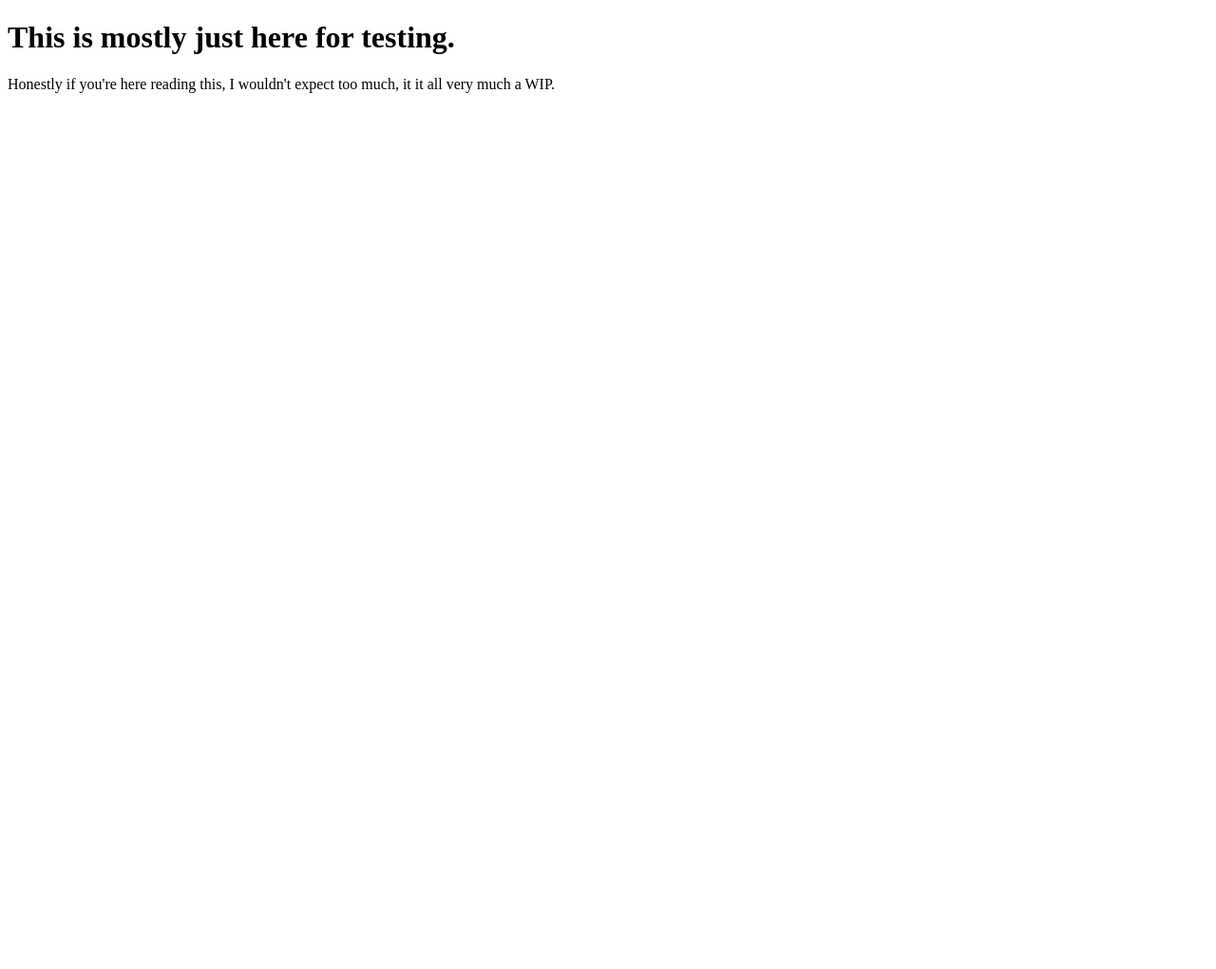
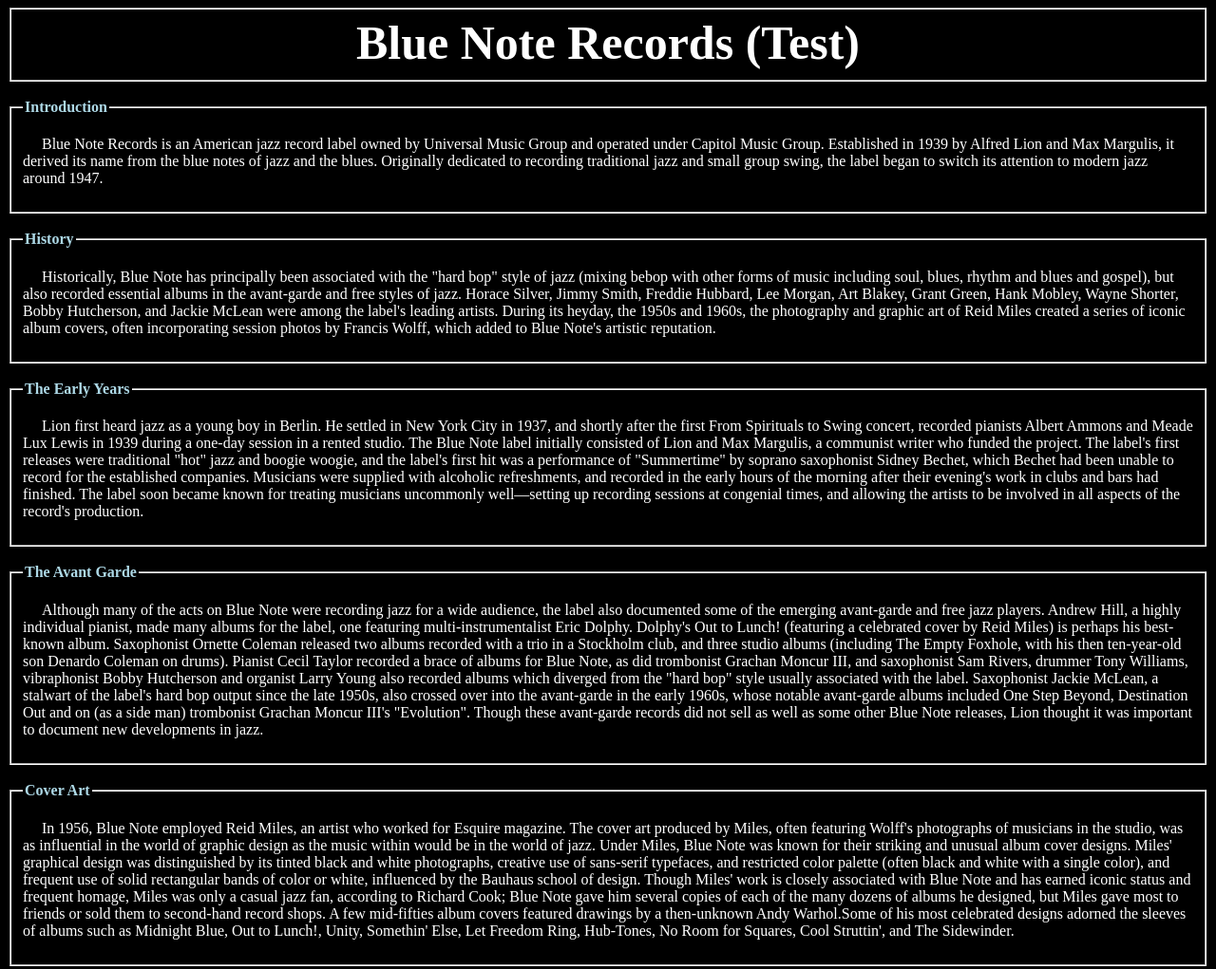
Before and after one commit to DinoWorkshop/DinoWorkshop.github.io, a plain HTML site: page index.html in a window 1280 px wide. Shown: the whole page at 95% size. Before the commit the page ends 800 px from the top, so only its background shows below. Drawn offline with Linux system fonts and the light colour scheme.

Commit message:
?
blue note test

```diff
--- /dev/null
+++ b/css/style.css
@@ -0,0 +1,24 @@
+legend {
+  color:lightblue;
+}
+
+fieldset {
+  background-color: black;
+  border-color: white;
+}
+
+body {
+  background-color: black;
+}
+
+p {
+  color: white;
+  text-indent: 20px;
+}
+
+.header header {
+  color:white;
+  font-weight: bold;
+  font-size: 50px;
+  text-align: center;
+}
--- a/index.html
+++ b/index.html
@@ -1,13 +1,69 @@
 <!DOCTYPE html>
 <html lang="en" dir="ltr">
   <head>
-    <link rel="stylesheet" href="css/style.css">
+    <link rel="stylesheet" href="./css/style.css">
     <meta charset="utf-8">
-    <title>Testing Website</title>
+    <title>Blue Note Records Test</title>
   </head>
   <body>
-<h1> This is mostly just here for testing. </h1>
 
-<p> Honestly if you're here reading this, I wouldn't expect too much, it it all very much a WIP.
+
+<div class="header">
+  <fieldset>
+    <header> Blue Note Records (Test) </header>
+  </fieldset>
+</div>
+
+<br>
+
+<div class="intro">
+  <fieldset>
+    <legend> <b> Introduction </b> </legend>
+    <p> Blue Note Records is an American jazz record label owned by Universal Music Group and operated under Capitol Music Group.
+      Established in 1939 by Alfred Lion and Max Margulis, it derived its name from the blue notes of jazz and the blues.
+      Originally dedicated to recording traditional jazz and small group swing, the label began to switch its attention to modern jazz around 1947.<p>
+  </fieldset>
+</div>
+
+<br>
+
+<div class="history">
+  <fieldset>
+      <legend> <b> History </b> </legend>
+        <p> Historically, Blue Note has principally been associated with the "hard bop" style of jazz (mixing bebop with other forms of music including soul, blues, rhythm and blues and gospel), but also recorded essential albums in the avant-garde and free styles of jazz. Horace Silver, Jimmy Smith, Freddie Hubbard, Lee Morgan, Art Blakey, Grant Green, Hank Mobley, Wayne Shorter, Bobby Hutcherson, and Jackie McLean were among the label's leading artists. During its heyday, the 1950s and 1960s, the photography and graphic art of Reid Miles created a series of iconic album covers, often incorporating session photos by Francis Wolff, which added to Blue Note's artistic reputation.</p>
+  </fieldset>
+</div>
+
+<br>
+
+<div class="earlyYears">
+  <fieldset>
+      <legend> <b> The Early Years </b> </legend>
+    <p> Lion first heard jazz as a young boy in Berlin. He settled in New York City in 1937, and shortly after the first From Spirituals to Swing concert, recorded pianists Albert Ammons and Meade Lux Lewis in 1939 during a one-day session in a rented studio. The Blue Note label initially consisted of Lion and Max Margulis, a communist writer who funded the project. The label's first releases were traditional "hot" jazz and boogie woogie, and the label's first hit was a performance of "Summertime" by soprano saxophonist Sidney Bechet, which Bechet had been unable to record for the established companies. Musicians were supplied with alcoholic refreshments, and recorded in the early hours of the morning after their evening's work in clubs and bars had finished. The label soon became known for treating musicians uncommonly well—setting up recording sessions at congenial times, and allowing the artists to be involved in all aspects of the record's production.</p>
+  </fieldset>
+</div>
+
+<br>
+
+<div class="avant">
+  <fieldset>
+    <legend> <b> The Avant Garde </b> </legend>
+    <p> Although many of the acts on Blue Note were recording jazz for a wide audience, the label also documented some of the emerging avant-garde and free jazz players. Andrew Hill, a highly individual pianist, made many albums for the label, one featuring multi-instrumentalist Eric Dolphy. Dolphy's Out to Lunch! (featuring a celebrated cover by Reid Miles) is perhaps his best-known album. Saxophonist Ornette Coleman released two albums recorded with a trio in a Stockholm club, and three studio albums (including The Empty Foxhole, with his then ten-year-old son Denardo Coleman on drums). Pianist Cecil Taylor recorded a brace of albums for Blue Note, as did trombonist Grachan Moncur III, and saxophonist Sam Rivers, drummer Tony Williams, vibraphonist Bobby Hutcherson and organist Larry Young also recorded albums which diverged from the "hard bop" style usually associated with the label.
+      Saxophonist Jackie McLean, a stalwart of the label's hard bop output since the late 1950s, also crossed over into the avant-garde in the early 1960s, whose notable avant-garde albums included One Step Beyond, Destination Out and on (as a side man) trombonist Grachan Moncur III's "Evolution".
+Though these avant-garde records did not sell as well as some other Blue Note releases, Lion thought it was important to document new developments in jazz.<p>
+</fieldset>
+</div>
+
+<br>
+
+<div class="cover">
+  <fieldset>
+    <legend> <b> Cover Art </b> </legend>
+    <p> In 1956, Blue Note employed Reid Miles, an artist who worked for Esquire magazine. The cover art produced by Miles, often featuring Wolff's photographs of musicians in the studio, was as influential in the world of graphic design as the music within would be in the world of jazz. Under Miles, Blue Note was known for their striking and unusual album cover designs. Miles' graphical design was distinguished by its tinted black and white photographs, creative use of sans-serif typefaces, and restricted color palette (often black and white with a single color), and frequent use of solid rectangular bands of color or white, influenced by the Bauhaus school of design.
+    Though Miles' work is closely associated with Blue Note and has earned iconic status and frequent homage, Miles was only a casual jazz fan, according to Richard Cook; Blue Note gave him several copies of each of the many dozens of albums he designed, but Miles gave most to friends or sold them to second-hand record shops.
+    A few mid-fifties album covers featured drawings by a then-unknown Andy Warhol.Some of his most celebrated designs adorned the sleeves of albums such as Midnight Blue, Out to Lunch!, Unity, Somethin' Else, Let Freedom Ring, Hub-Tones, No Room for Squares, Cool Struttin', and The Sidewinder. <p>
+  </fieldset>
+</div>
+
   </body>
 </html>
```
Also changed, not shown: 1 other file.
